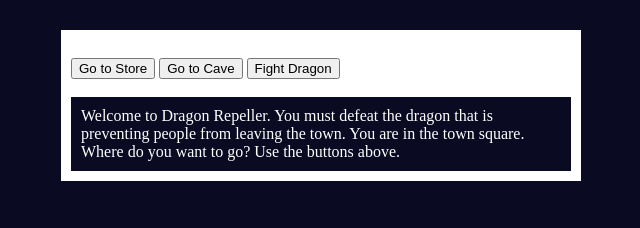
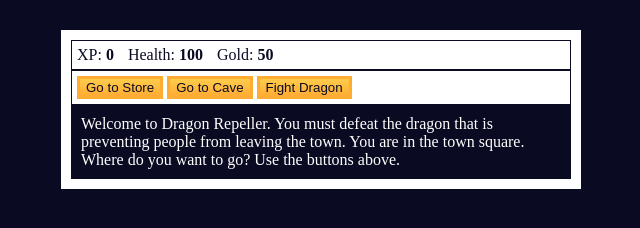
Before and after one commit to za-h-ra/role-playing-game, a plain HTML site: page index.html in a window 1280 px wide. Shown: the whole page, without its empty margins (319-959 px from the left). Drawn offline with Linux system fonts and the light colour scheme.

Commit message:
[STYLING]

```diff
--- a/style.css
+++ b/style.css
@@ -19,3 +19,30 @@ body {
   margin-right: auto;
   padding: 10px;
 }
+
+#controls,
+#stats {
+  border: 1px solid #0a0a23;
+  color: #0a0a23;
+  padding: 5px;
+}
+
+#monsterStats {
+  border: 1px solid #0a0a23;
+  padding: 5px;
+  color: #ffffff;
+  background-color: #c70d0d;
+  display: none;
+}
+
+.stat {
+  padding-right: 10px;
+}
+
+button {
+  cursor: pointer;
+  color: #0a0a23;
+  background-color: #feac32;
+  background-image: linear-gradient(#fecc4c, #ffac33);
+  border: 3px solid #feac32;
+}
```
